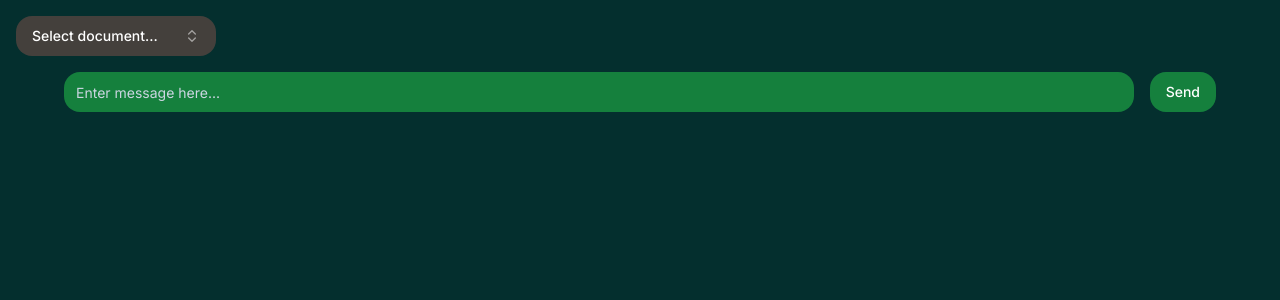
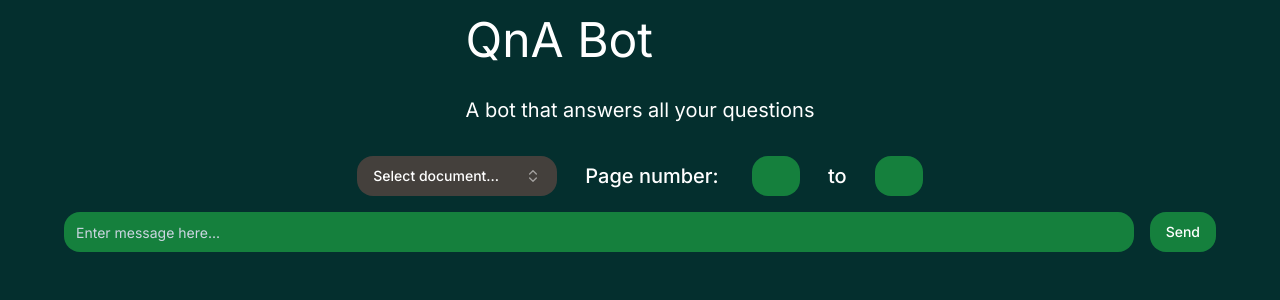
Before and after one commit to sujay1844/intelligrowth, a Next.js app: page /qna in a window 1280 px wide. Shown: the top 300 px of the page. Built offline with nearby package versions, Linux system fonts and the light colour scheme.

Commit message:
Added page numbers

```diff
--- a/src/app/qna/page.tsx
+++ b/src/app/qna/page.tsx
@@ -34,6 +34,9 @@ function getItems() {
 export default function Home() {
     const items = getItems()
     const [currentDocument, setCurrentDocument] = useState("")
+    const [pageStart, setPageStart] = useState(1)
+    const [pageEnd, setPageEnd] = useState(10)
+
     const [messages, setMessages] = useState<MSG[]>([])
 
     async function handleSubmit(e: any) {
@@ -45,6 +48,8 @@ export default function Home() {
             type: "user",
         }
         setMessages(prevMessages => [...prevMessages, msg])
+
+        e.target.reset()
 
         const response = await getResponse(message)
         const botMsg: MSG = {
@@ -58,6 +63,8 @@ export default function Home() {
         const request = {
             messages: messages,
             doc: currentDocument,
+            pageStart: pageStart,
+            pageEnd: pageEnd,
         }
         console.log("Sending server", request)
         return "Hello"
@@ -69,8 +76,18 @@ export default function Home() {
 
     return (
         <div>
-            <div className="m-4">
+            <div className="flex flex-row justify-center">
+                <div className="flex flex-col justify-center align-content">
+                    <h1 className="text-5xl text-white p-4">QnA Bot</h1>
+                    <h1 className="text-xl text-white p-4">A bot that answers all your questions</h1>
+                </div>
+            </div>
+            <div className="m-4 flex flex-row gap-3 justify-center">
                 <Combobox items={items} value={currentDocument} setValue={setCurrentDocument} />
+                <Button className="text-white bg-green-700 bg-opacity-0 text-xl">Page number:&nbsp;</Button>
+                <Input className="text-white border-none bg-green-700 placeholder:text-slate-300 rounded-2xl w-12" type="text" name="pageStart" onChange={(e) => setPageStart(parseInt(e.target.value))}/>
+                <Button className="text-white bg-green-700 bg-opacity-0 text-xl">to</Button>
+                <Input className="text-white border-none bg-green-700 placeholder:text-slate-300 rounded-2xl w-12" type="text" name="pageEnd" onChange={(e) => setPageEnd(parseInt(e.target.value))}/>
             </div>
             {messages.map((msg, index) => {
                 return <Msg key={index} text={msg.text} type={msg.type} />
```
